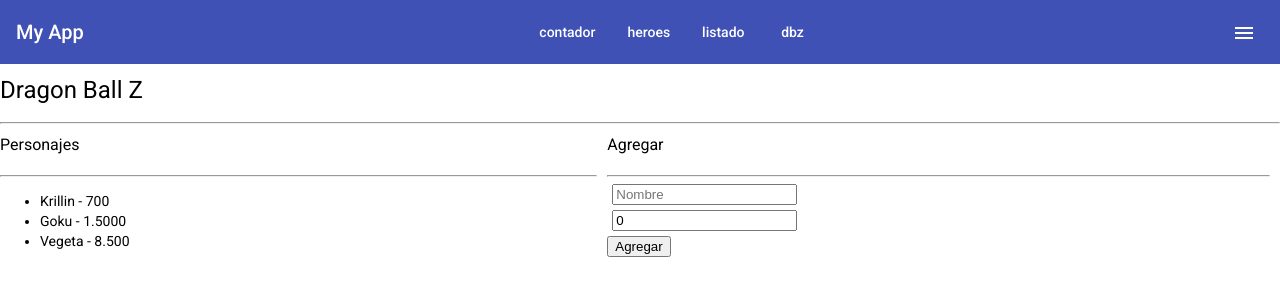
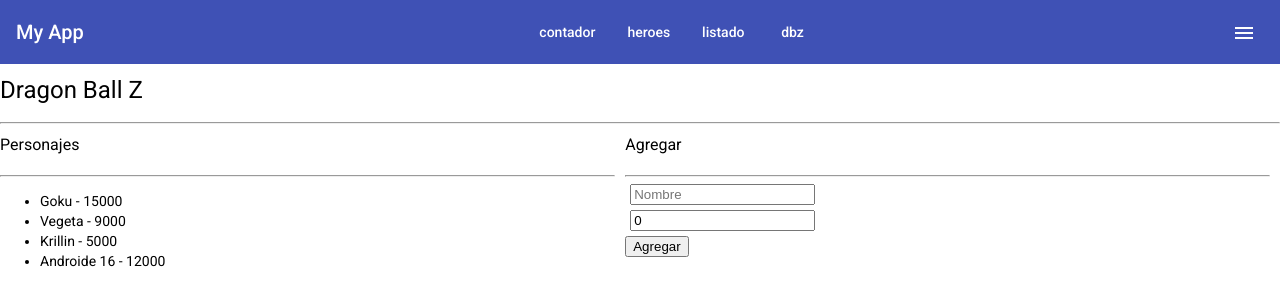
Before and after one commit to GerardoRod/contador-tarea, an Angular app: page /dbz in a window 1280 px wide. Shown: the top 306 px of the page. Built offline with nearby package versions, Linux system fonts and the light colour scheme.

Commit message:
personaje done

```diff
--- a/src/app/dbz/mainpage/mainpage.component.html
+++ b/src/app/dbz/mainpage/mainpage.component.html
@@ -8,9 +8,7 @@
         <h3>Personajes</h3>
         <hr>
         <ul>
-            <li> Krillin - 700 </li>
-            <li> Goku - 1.5000 </li>
-            <li> Vegeta - 8.500 </li>
+            <li *ngFor="let personaje of personajes">{{ personaje.nombre }} - {{ personaje.poder}}</li>
         </ul>
     </div>
 
@@ -18,7 +16,7 @@
         <h3>Agregar</h3>
         <hr>
 
-        <form (ngSubmit)="submit()">
+        <form (ngSubmit)="agregar()">
             <input type="text"
                    placeholder="Nombre"
                    name="nombre"
--- a/src/app/dbz/mainpage/mainpage.component.ts
+++ b/src/app/dbz/mainpage/mainpage.component.ts
@@ -37,14 +37,18 @@
     poder : 0,
   };
 
-  agregar(): void{
+  agregar(): Personaje | any {
+
     if ( this.nuevo.nombre.trim().length === 0 ){ return; }
+    this.personajes.push(this.nuevo);
+    this.nuevo = {
+        nombre: '',
+        poder : 0,
+      };
+
 
   }
 
-  submit(){
-    console.log(this.nuevo);
-  }
 
   constructor() { }
 
```
